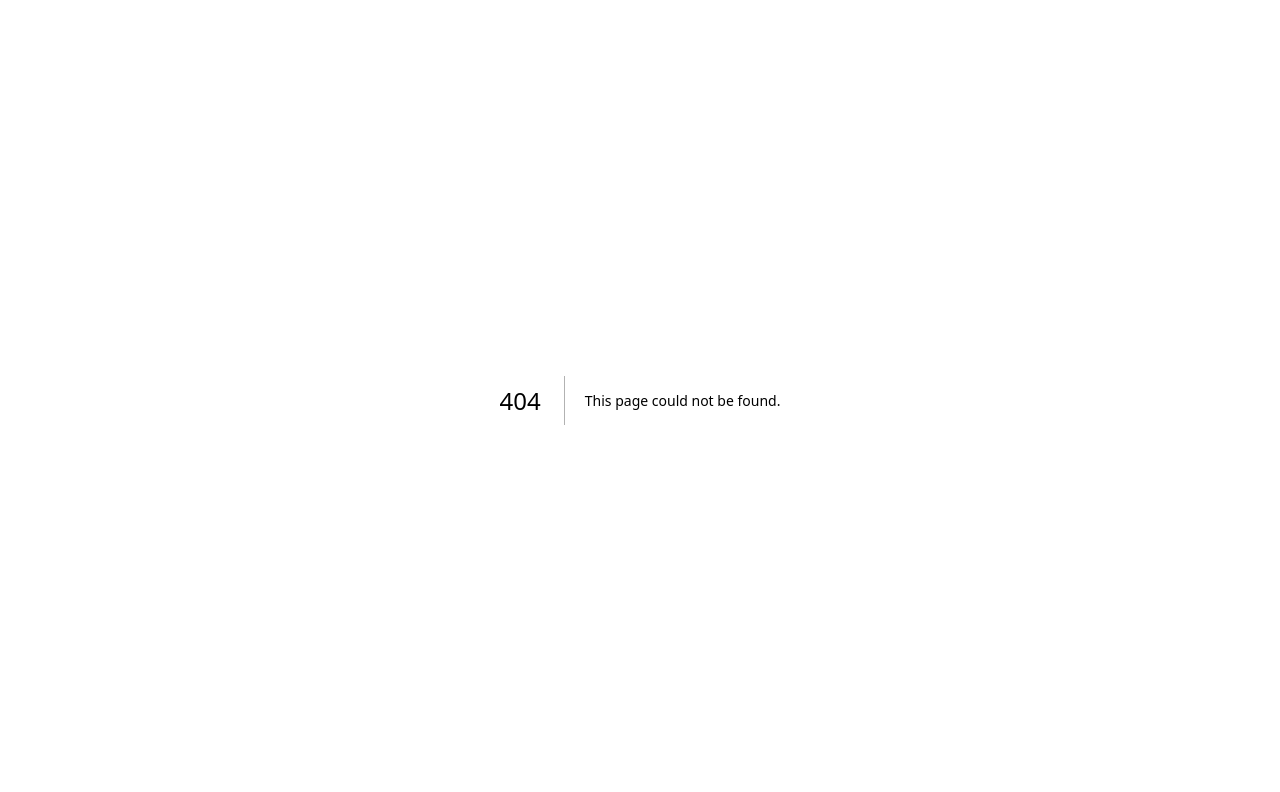
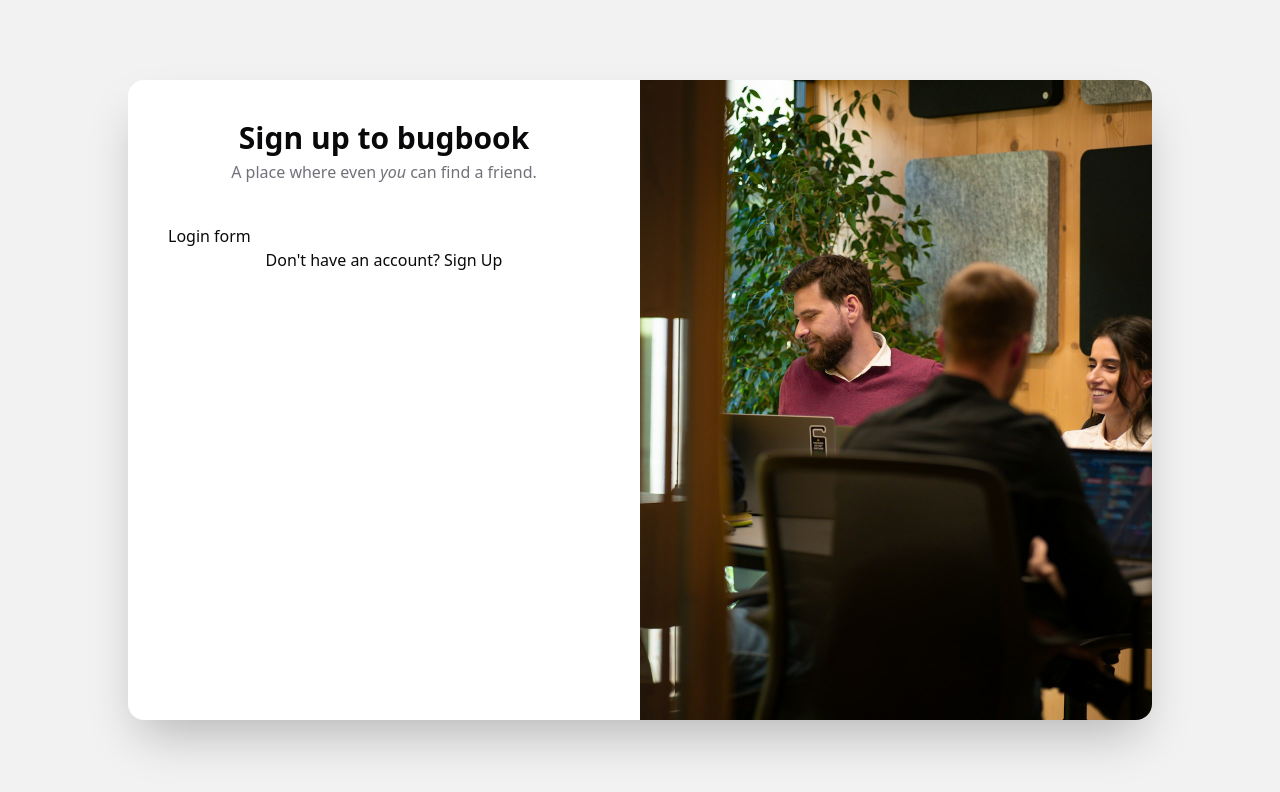
Before and after one commit to emmaGH1/nextjs-15-social-media-app, a Next.js app: page /login in a window 1280 px wide. Before the commit this address had no page. Shown: the top 792 px of the page. Built offline with nearby package versions, Linux system fonts and the light colour scheme.

Commit message:
feat: Add Login Page

```diff
--- /dev/null
+++ b/src/app/(auth)/login/LoginForm.tsx
@@ -0,0 +1,5 @@
+"use client"
+
+export default function LoginForm() {
+    return <>Login form</>
+}
--- /dev/null
+++ b/src/app/(auth)/login/page.tsx
@@ -0,0 +1,34 @@
+import { Metadata } from "next";
+import LoginForm from "./LoginForm";
+import Link from "next/link";
+import loginImage from "@/assets/login-image.jpg"
+import Image from "next/image";
+
+export const metadata: Metadata = {
+    title: "Login"
+}
+
+export default function Page() {
+    return (
+        <main className="flex h-screen items-center justify-center p-5">
+           <div className="flex h-full max-h-[40rem] w-full max-w-[64rem] overflow-hidden rounded-2xl bg-card shadow-2xl">
+             <div className="md:w-1/2 w-full space-y-10 overflow-y-auto p-10">
+                <div className="space-y-1 text-center">
+                   <h1 className="text-3xl font-bold">Sign up to bugbook</h1>
+                   <p className="text-muted-foreground">
+                     A place where even <span className="italic">you</span> can find a friend.
+                   </p>
+                </div>
+                <div className="space-y-5">
+                     <LoginForm />
+                    <Link href="/signup" className="block text-center hover:underline">
+                       Don&apos;t have an account? Sign Up
+                    </Link>
+                </div>
+             </div>
+             <Image src={loginImage} alt="" className="w-1/2 hidden md:block object-cover" />
+           </div>
+        </main>
+    )
+
+}
```
